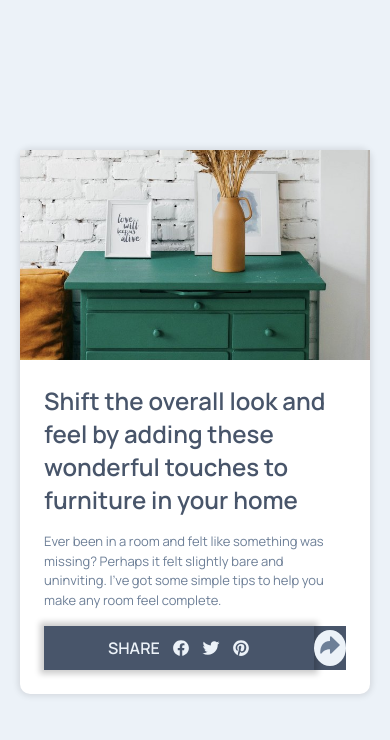
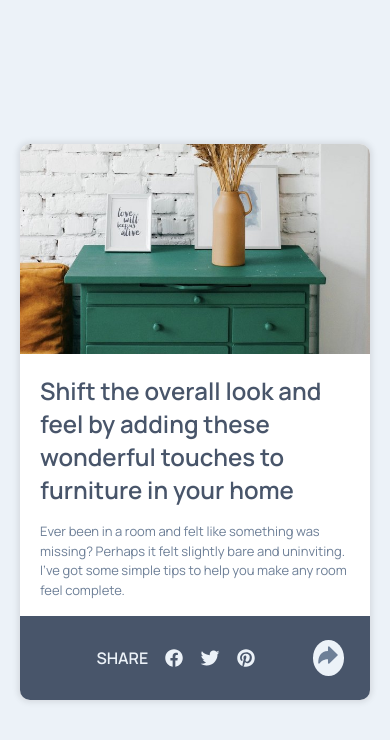
Before and after one commit to SurajChaunal/frontend-mentor-js-product-page, a plain HTML site: page index.html in a window 390 px wide. Both pictures are taken after a click on the button 332 px from the left and 648 px from the top of the page. Drawn offline with nearby package versions, Linux system fonts and the light colour scheme.

Commit message:
done major refactoring

```diff
--- a/index.html
+++ b/index.html
@@ -41,6 +41,7 @@
         />
       </picture>
       <section class="description">
+        <div class="text-desription">
           <h1 class="main-heading">
             Shift the overall look and feel by adding these wonderful touches to
             furniture in your home
@@ -50,6 +51,7 @@
             felt slightly bare and uninviting. I’ve got some simple tips to help
             you make any room feel complete.
           </p>
+        </div>
         <div class="user-section">
           <div class="user-info">
             <img src="./images/avatar-michelle.jpg" class="user-photo" />
--- a/style.css
+++ b/style.css
@@ -38,13 +38,17 @@ body {
   display: flex;
   flex-direction: column;
   gap: 1.6rem;
-  padding: 2.4rem;
+}
+.text-desription {
+  padding: 2rem 2rem 0rem 2rem;
 }
 .main-heading {
   font-size: 2.4rem;
   font-weight: 600;
   color: var(--Dark-Gray-Blue);
+  margin-bottom: 1.6rem;
 }
+
 .text {
   font-size: 1.3rem;
   color: var(--Dark-Blue);
@@ -56,10 +60,11 @@ body {
 }
 .user-section {
   display: flex;
-  justify-content: start;
+  justify-content: center;
   align-items: center;
   gap: 2rem;
   position: relative;
+  padding: 2rem;
 }
 .user-info {
   display: flex;
@@ -73,7 +78,6 @@ body {
 }
 .share-btn {
   margin-left: auto;
-
   color: var(--Dark-Blue);
   font-size: 2.4rem;
   background-color: var(--Light-Gray-Blue);
@@ -82,6 +86,10 @@ body {
   border-radius: 50%;
   border: none;
   cursor: pointer;
+  z-index: 10;
+  position: relative;
+  margin-right: 0.6rem;
+  /* right: 5%; */
 }
 .date {
   color: var(--Gray-Blue);
@@ -100,9 +108,9 @@ body {
   border-radius: 6px;
   color: var(--Light-Gray-Blue);
   font-size: 1.6rem;
-  box-shadow: 0px 0px 6px 4px rgba(0, 0, 0, 0.2);
+  box-shadow: 0px 0px 6px 2px rgba(0, 0, 0, 0.2);
+  transform: translateX(38.5%) translateY(-0.8rem);
   background-color: var(--Dark-Gray-Blue);
-  transform: translateX(35%) translateY(-0.8rem);
 }
 .user-section.share-open > .overlay {
   display: flex;
@@ -128,36 +136,45 @@ body {
     grid-template-columns: 1fr;
     grid-template-rows: none; /* remove the 2fr 3fr */
     grid-auto-rows: auto;
+    overflow: hidden;
+  }
+  .description {
   }
   picture {
     aspect-ratio: 5/3;
     overflow: hidden;
   }
   .user-section.share-open {
-    background: var(--Dark-Gray-Blue);
+    background-color: var(--Dark-Gray-Blue);
     gap: 0rem;
+    justify-content: space-around;
+    align-items: center;
+  }
+  .user-section.share-open > .user-info {
+    display: none;
+  }
+  .logo-icons {
+    font-size: 2rem;
   }
   .overlay {
     position: static; /* back into flow */
+    bottom: auto;
+    right: auto;
     transform: none; /* cancel desktop transform */
     width: 100%; /* take full footer width */
     height: 4.4rem;
     border-radius: 0; /* pill/strip shape */
-    background-color: var(--Dark-Gray-Blue);
-    color: var(--Light-Gray-Blue);
-    justify-content: center;
+    gap: 1.6rem;
+    display: none; /* still toggled */
     align-items: center;
-    gap: 1.2rem;
-
-    display: none; /* still toggled */
+    padding: 1rem;
+    background-color: transparent;
+    box-shadow: none;
   }
   .overlay::after {
     border-top-color: transparent;
   }
 
-  .user-section.share-open > .user-info {
-    display: none;
-  }
   .user-section.share-open > .overlay {
     display: flex;
   }
```
Lines whose indentation alone changed are shown as unchanged.
